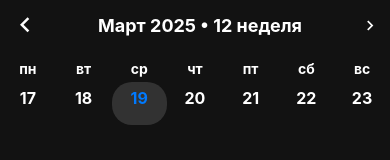
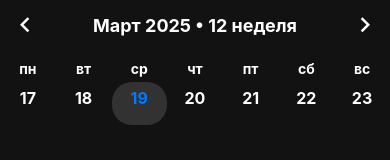
Before and after one commit to s1mba10/tabletka-frontend, a React Native app in the folder MedTrackApp/: screen /Medications in a window 390 px wide. Shown: the top 160 px of the page. Built offline with nearby package versions, Linux system fonts and the light colour scheme.

Commit message:
Fixed visible problem with arrows

```diff
--- a/MedTrackApp/src/screens/Main/Main.tsx
+++ b/MedTrackApp/src/screens/Main/Main.tsx
@@ -290,7 +290,7 @@ const Main: React.FC = () => {
             • {getISOWeek(addWeeks(new Date(), weekOffset))} неделя
           </Text>
           <TouchableOpacity onPress={() => setWeekOffset(weekOffset + 1)} style={styles.arrowButton}>
-            <Icon name="chevron-right" size={20} color="white" />
+            <Icon name="chevron-right" size={30} color="white" />
           </TouchableOpacity>
         </View>
 
```
